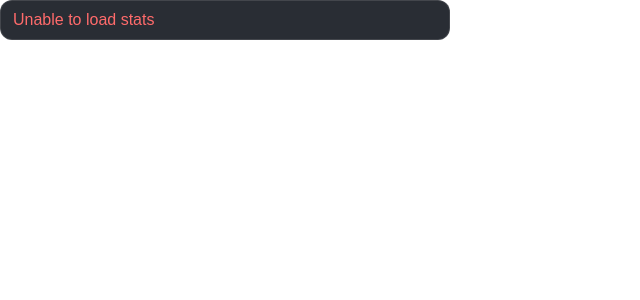
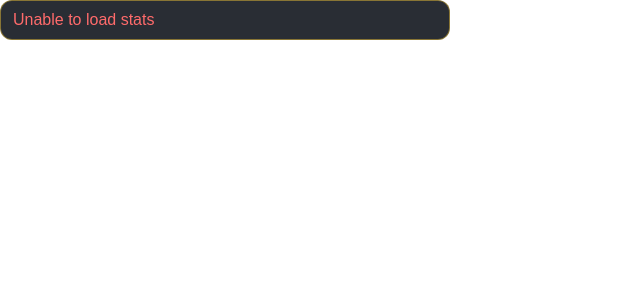
Before and after one commit to kpow525/tft-overlay, a Flask app: page /doubleup in a window 1280 px wide. Shown: the top 300 px of the page, without its empty margins (0-640 px from the left). Run offline with Flask 3, Linux system fonts and the light colour scheme.

Commit message:
gold outline

```diff
--- a/templates/doubleup.html
+++ b/templates/doubleup.html
@@ -28,7 +28,7 @@
             padding: 10px 12px;
 
             /* Optional subtle outline */
-            border: 1px solid rgba(255, 255, 255, 0.12);
+            border: 1px solid rgba(212, 175, 55, 0.555);
         }
 
         .main-row {
```
